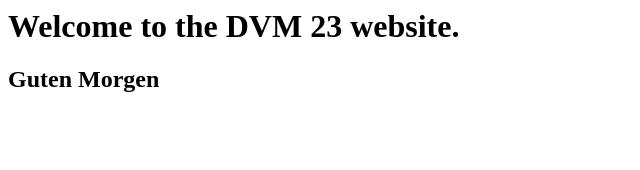
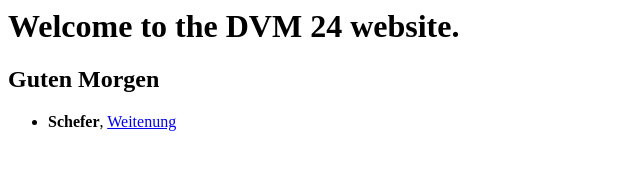
Before and after one commit to rechert-hsk/dvm24-webseite, a plain HTML site: page index.html in a window 1280 px wide. Shown: the whole page, without its empty margins (0-640 px from the left). Drawn offline with Linux system fonts and the light colour scheme.

Commit message:
Update welcome message and structure in index.html
Co-authored-by: Copilot <copilot@github.com>

```diff
--- a/index.html
+++ b/index.html
@@ -3,7 +3,11 @@
     <title>DVM 24</title>
 </head>
 <body>
-    <h1>Welcome to the DVM 23 website.</h1>
+    <h1>Welcome to the DVM 24 website.</h1>
     <h2>Guten Morgen</h2>
+
+    <ul>
+        <li><b>Schefer</b>, <a href="https://de.wikipedia.org/wiki/Weitenung">Weitenung</a></li>
+    </ul>
 </body>
 </html>
```
